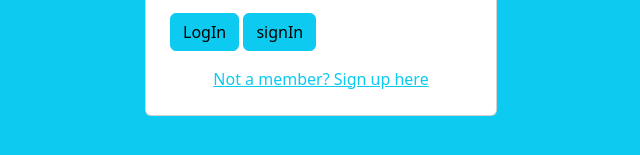
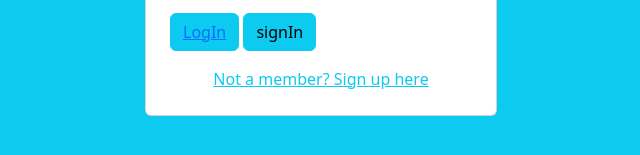
Before and after one commit to nidhirajawat/SignIn-Login-Form, a plain HTML site: page index.html in a window 1280 px wide. Shown: the part 467-622 px from the top of the page, 319-959 px from the left. Drawn offline with nearby package versions, Linux system fonts and the light colour scheme.

Commit message:
file name correct

```diff
--- a/login.html
+++ b/index.html
@@ -49,7 +49,9 @@
           <a href="#" class="text-info pt-3">Forgot password?</a>
         </div>
         <div class="login-click pt-3">
-          <button type="submit" class="btn btn-info btn-block">LogIn</button>
+          <button type="submit" class="btn btn-info btn-block">
+            <a href="file:///D:/Ecommerce%20Website2/index.html"> LogIn</a>
+          </button>
           <button type="submit" class="btn btn-info btn-block">signIn</button>
         </div>
         <div class="text-center mt-3">
```
